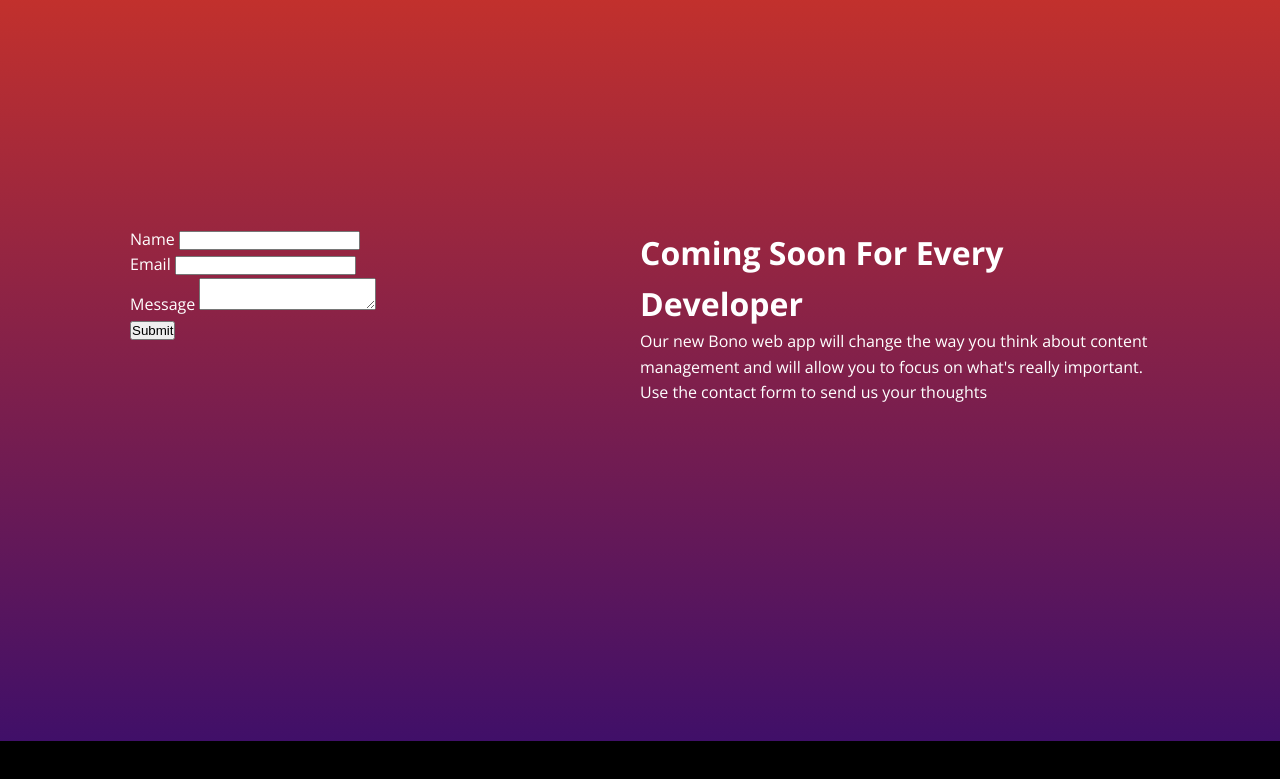
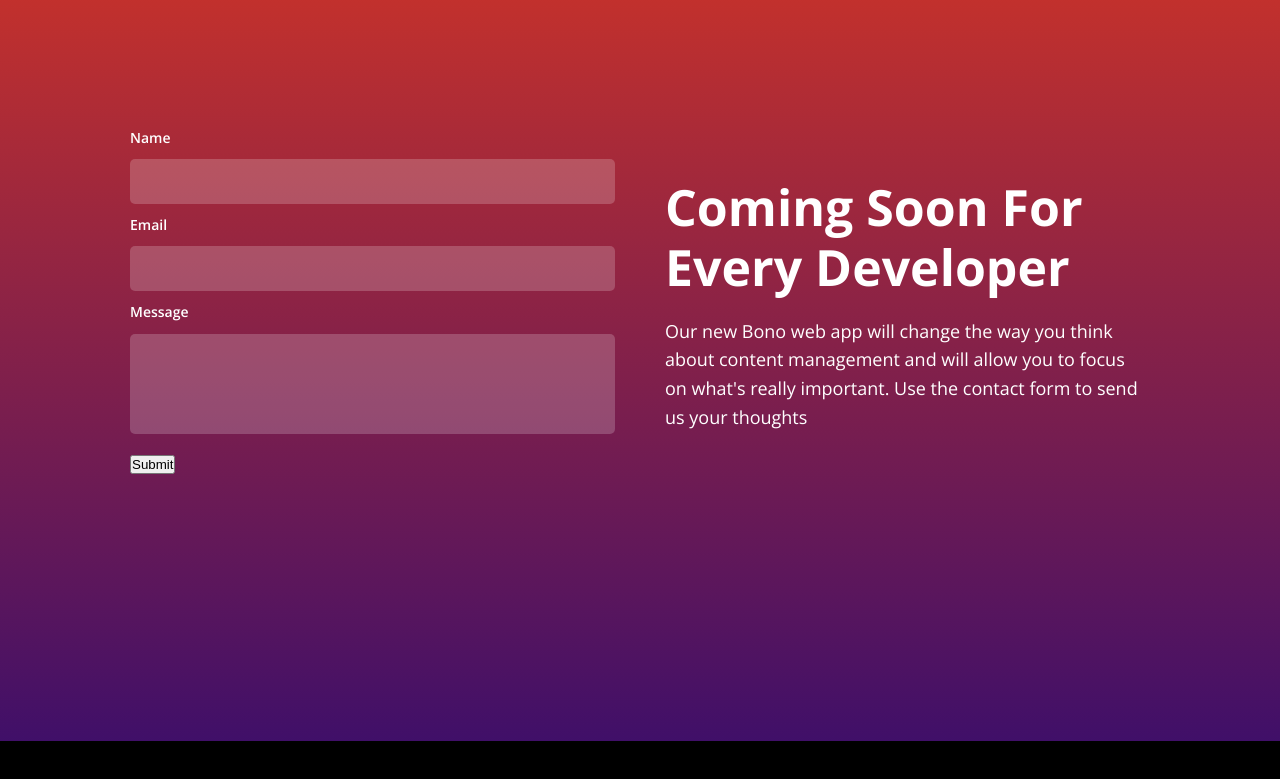
Before and after one commit to McClarence/landing-form, a plain HTML site: page index.html in a window 1280 px wide. Shown: the part 59-838 px from the top of the page. Drawn offline with nearby package versions, Linux system fonts and the light colour scheme.

Commit message:
style content

```diff
--- a/css/styles.css
+++ b/css/styles.css
@@ -53,7 +53,8 @@ body {
 .main-content {
     display: flex;
     max-width: 1100px;
-    margin: 200px auto;
+    gap: 50px;
+    margin: 100px auto;
     justify-content: center;
     align-items: start;
     /* needs to have height*/
@@ -68,3 +69,57 @@ body {
 .main-content .text-container {
     flex: 1;
 }
+
+/* form */
+.form-group label {
+    display: block;
+    margin-bottom: 10px;
+    font-size: 14px;
+    font-weight: 600;
+}
+
+.form-group input,
+.form-group textarea {
+    width: 100%;
+    padding: 15px;
+    border: 0;
+    border-radius: 5px;
+    background: rgba(255, 255, 255, 0.2);
+    color: white;
+    outline: 0;
+    margin-bottom: 10px;
+}
+
+.form-group textarea {
+    height: 100px;
+    resize: none;
+    margin-bottom: 10px;
+}
+
+.btn {
+    display: block;
+    padding: 15px 20px;
+    border: 0;
+    border-radius: 20px;
+    width: 100%;
+    border: 0;
+    background-color: #ff4032;
+    color: white;
+    font-size: 16px;
+    cursor: pointer;
+}
+
+.btn:hover {
+    color: #ff5c4d;
+}
+
+/* text container */
+.text-container h1 {
+    font-size: 50px;
+    margin: 50px 0 20px;
+    line-height: 1.2;
+}
+
+.text-container {
+    font-size: 18px;
+}
```
